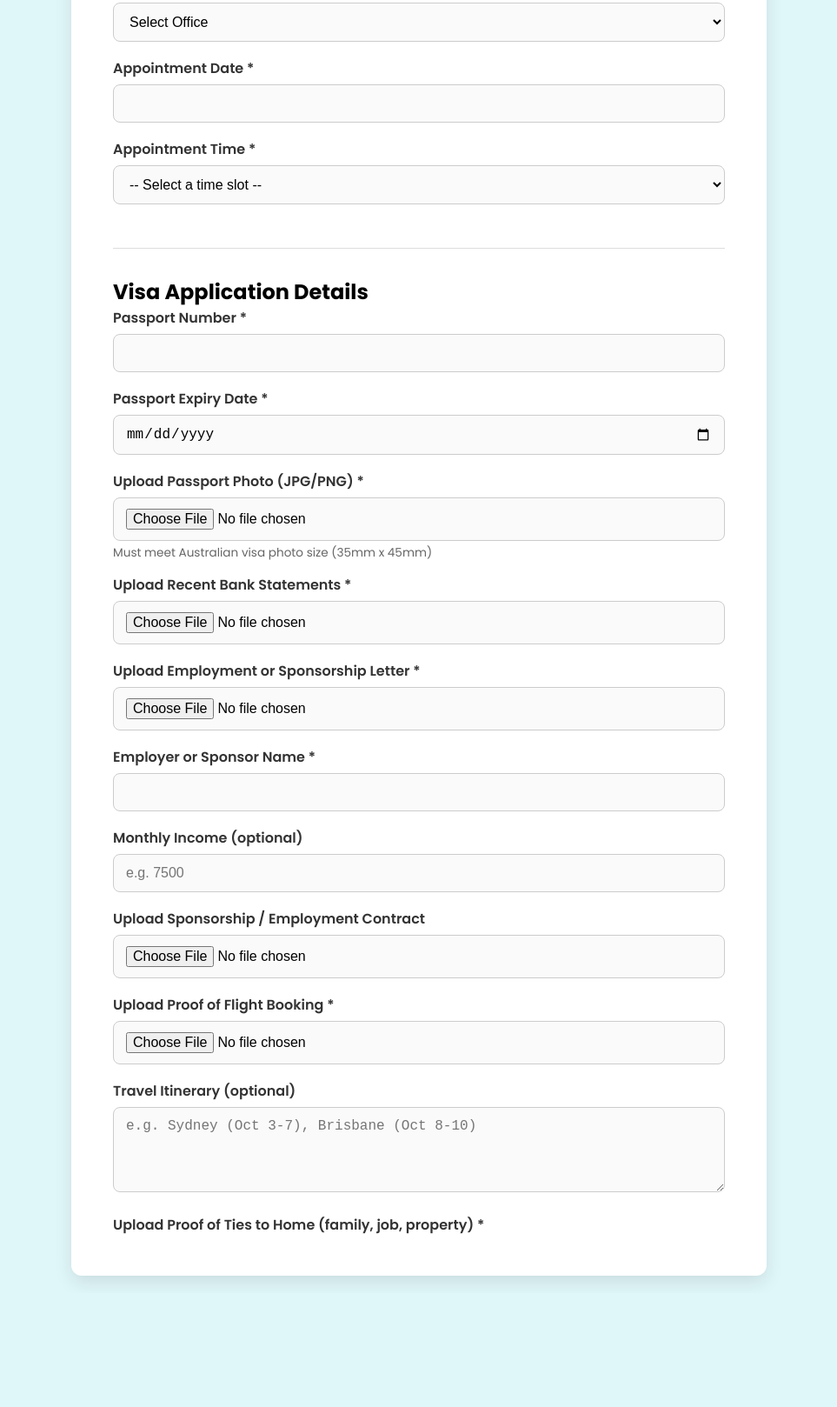
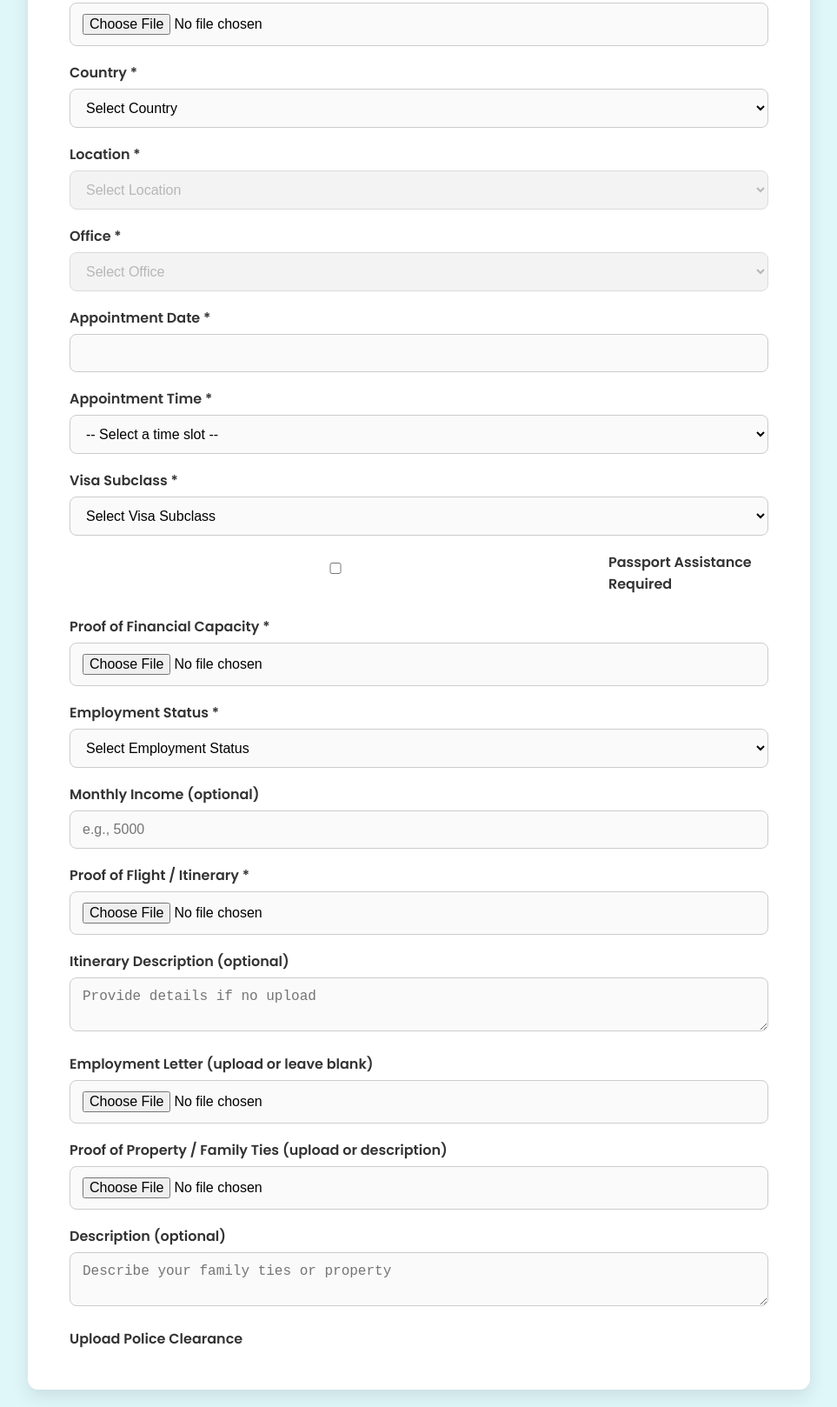
Before and after one commit to Goglobal-Recruitment/.govbooking, a plain HTML site: page index.html in a window 1280 px wide. Shown: the part 953-2571 px from the top of the page at 87% size, without its empty margins (158-1121 px from the left). Before the commit the page ends 2440 px from the top, so only its background shows below. Drawn offline with nearby package versions, Linux system fonts and the light colour scheme.

Commit message:
Update index.html

```diff
--- a/index.html
+++ b/index.html
@@ -3,7 +3,7 @@
 <head>
   <meta charset="utf-8" />
   <meta name="viewport" content="width=device-width, initial-scale=1" />
-  <title>Appointment — Enter Details</title>
+  <title>Visa Application - Appointment Booking</title>
   <link href="https://fonts.googleapis.com/css2?family=Poppins:wght@400;600;700&display=swap" rel="stylesheet" />
   <link rel="stylesheet" href="https://cdn.jsdelivr.net/npm/flatpickr/dist/flatpickr.min.css">
 
@@ -64,7 +64,7 @@
 
     .container {
       width: 100%;
-      max-width: 800px;
+      max-width: 900px;
       padding: 2.5rem 3rem;
       background-color: var(--card-bg);
       box-shadow: 0 8px 20px var(--shadow);
@@ -108,8 +108,7 @@
     }
 
     select:disabled,
-    input:disabled,
-    textarea:disabled {
+    input:disabled {
       background-color: #eee;
       color: #999;
       cursor: not-allowed;
@@ -117,6 +116,19 @@
 
     textarea {
       resize: vertical;
+      min-height: 60px;
+    }
+
+    .checkbox-group {
+      display: flex;
+      align-items: center;
+      margin-bottom: 18px;
+    }
+
+    .checkbox-group label {
+      margin-left: 8px;
+      font-weight: 600;
+      color: #333;
     }
 
     .button-group {
@@ -124,6 +136,7 @@
       justify-content: space-between;
       gap: 1rem;
       margin-top: 30px;
+      flex-wrap: wrap;
     }
 
     .button-group button {
@@ -134,6 +147,7 @@
       border-radius: 8px;
       cursor: pointer;
       flex: 1;
+      min-width: 140px;
       transition: background 0.3s ease;
     }
 
@@ -155,54 +169,7 @@
       background-color: #d32f2f;
     }
 
-    hr {
-      margin: 2rem 0;
-      border: none;
-      border-top: 1px solid #ddd;
-    }
-
-    small {
-      display: block;
-      margin-top: -14px;
-      margin-bottom: 14px;
-      font-size: 0.85rem;
-      color: #666;
-    }
-
-    /* Tooltip styling */
-    .tooltip {
-      position: relative;
-      display: inline-block;
-      border-bottom: 1px dotted black;
-      cursor: help;
-      color: var(--primary);
-      font-weight: 700;
-    }
-
-    .tooltip .tooltiptext {
-      visibility: hidden;
-      width: 280px;
-      background-color: var(--primary);
-      color: #fff;
-      text-align: left;
-      border-radius: 6px;
-      padding: 10px;
-      position: absolute;
-      z-index: 10;
-      bottom: 125%;
-      left: 50%;
-      margin-left: -140px;
-      opacity: 0;
-      transition: opacity 0.3s;
-      font-weight: 400;
-      font-size: 0.85rem;
-    }
-
-    .tooltip:hover .tooltiptext {
-      visibility: visible;
-      opacity: 1;
-    }
-
+    /* Responsive tweaks */
     @media (max-width: 768px) {
       .container {
         padding: 2rem 1.5rem;
@@ -222,15 +189,30 @@
 <body>
   <main class="container" role="main">
     <header>
-      <h1>Appointment Booking - Biometrics</h1>
-      <p class="subtitle">Please capture your details as they appear on your identity document.</p>
+      <h1>Visa Application - Appointment Booking</h1>
+      <p class="subtitle">Please fill in the details and upload required documentation.</p>
     </header>
 
-    <form id="bookingForm" novalidate>
-      <!-- Basic Info -->
+    <form id="bookingForm" novalidate enctype="multipart/form-data">
+      <!-- Identity and Address -->
       <div class="form-group">
         <label for="id_number">ID Number *</label>
         <input id="id_number" name="id_number" type="text" required />
+      </div>
+
+      <div class="form-group">
+        <label for="passport_number">Passport Number *</label>
+        <input id="passport_number" name="passport_number" type="text" required />
+      </div>
+
+      <div class="form-group">
+        <label for="passport_expiry">Passport Expiry Date *</label>
+        <input id="passport_expiry" name="passport_expiry" type="date" required />
+      </div>
+
+      <div class="form-group">
+        <label for="passport_photo">Upload Recent Passport Photo *</label>
+        <input id="passport_photo" name="passport_photo" type="file" accept="image/*" required />
       </div>
 
       <div class="form-group">
@@ -243,6 +225,7 @@
         <input id="surname" name="surname" type="text" required />
       </div>
 
+      <!-- Address -->
       <div class="form-group">
         <label for="street_address">Street Address *</label>
         <input id="street_address" name="street_address" type="text" required />
@@ -253,10 +236,9 @@
         <input id="postal_code" name="postal_code" type="text" required />
       </div>
 
-      <!-- Upload Proof of Residence -->
       <div class="form-group">
         <label for="proof_residence">Upload Proof of Residence *</label>
-        <input id="proof_residence" name="proof_residence" type="file" accept=".pdf,.jpg,.jpeg,.png" required />
+        <input id="proof_residence" name="proof_residence" type="file" accept=".pdf,image/*" required />
       </div>
 
       <!-- Country, Location, Office -->
@@ -274,19 +256,18 @@
 
       <div class="form-group">
         <label for="location">Location *</label>
-        <select id="location" name="location" required onchange="updateOffices()">
+        <select id="location" name="location" required onchange="updateOffices()" disabled>
           <option value="">Select Location</option>
         </select>
       </div>
 
       <div class="form-group">
         <label for="office">Office *</label>
-        <select id="office" name="office" required>
+        <select id="office" name="office" required disabled>
           <option value="">Select Office</option>
         </select>
       </div>
 
-      <!-- Appointment date/time -->
       <div class="form-group">
         <label for="appointment_date">Appointment Date *</label>
         <input id="appointment_date" name="appointment_date" type="text" required />
@@ -305,45 +286,79 @@
         </select>
       </div>
 
-      <!-- Visa Application Details -->
-      <hr />
-      <h2>Visa Application Details</h2>
+      <!-- Visa Subclass -->
+      <div class="form-group">
+        <label for="visa_subclass">Visa Subclass *</label>
+        <select id="visa_subclass" name="visa_subclass" required>
+          <option value="">Select Visa Subclass</option>
+          <option value="visitor">Visitor Visa - for tourism or visiting family/friends</option>
+          <option value="business">Business Visa - for attending business meetings or conferences</option>
+          <option value="work">Work Visa - for employment in Australia</option>
+          <option value="study">Student Visa - for educational purposes</option>
+          <option value="partner">Partner Visa - for spouses or de facto partners</option>
+          <option value="other">Other</option>
+        </select>
+      </div>
 
-      <!-- Passport Details -->
-      <label for="passport_number">Passport Number *</label>
-      <input id="passport_number" name="passport_number" type="text" required />
+      <!-- Passport assistance -->
+      <div class="checkbox-group">
+        <input type="checkbox" id="passport_assistance" name="passport_assistance" />
+        <label for="passport_assistance">Passport Assistance Required</label>
+      </div>
 
-      <label for="passport_expiry">Passport Expiry Date *</label>
-      <input id="passport_expiry" name="passport_expiry" type="date" required />
+      <!-- Proof of financial capacity -->
+      <div class="form-group">
+        <label for="financial_proof">Proof of Financial Capacity *</label>
+        <input id="financial_proof" name="financial_proof" type="file" accept=".pdf,image/*" required />
+      </div>
 
-      <!-- Passport Photo -->
-      <label for="passport_photo">Upload Passport Photo (JPG/PNG) *</label>
-      <input id="passport_photo" name="passport_photo" type="file" accept=".jpg,.jpeg,.png" required />
-      <small>Must meet Australian visa photo size (35mm x 45mm)</small>
+      <!-- Employment / Income status -->
+      <div class="form-group">
+        <label for="employment_status">Employment Status *</label>
+        <select id="employment_status" name="employment_status" required>
+          <option value="">Select Employment Status</option>
+          <option value="employed">Employed</option>
+          <option value="self-employed">Self-employed</option>
+          <option value="unemployed">Unemployed</option>
+          <option value="student">Student</option>
+          <option value="retired">Retired</option>
+          <option value="other">Other</option>
+        </select>
+      </div>
 
-      <!-- Proof of Financial Capacity -->
-      <label for="bank_statement">Upload Recent Bank Statements *</label>
-      <input id="bank_statement" name="bank_statement" type="file" accept=".pdf,.jpg,.jpeg,.png" required />
+      <div class="form-group">
+        <label for="monthly_income">Monthly Income (optional)</label>
+        <input id="monthly_income" name="monthly_income" type="number" min="0" step="any" placeholder="e.g., 5000" />
+      </div>
 
-      <label for="employment_letter">Upload Employment or Sponsorship Letter *</label>
-      <input id="employment_letter" name="employment_letter" type="file" accept=".pdf,.jpg,.jpeg,.png" required />
+      <!-- Flight proof and itinerary -->
+      <div class="form-group">
+        <label for="flight_proof">Proof of Flight / Itinerary *</label>
+        <input id="flight_proof" name="flight_proof" type="file" accept=".pdf,image/*" required />
+      </div>
 
-      <!-- Visa Sponsorship / Employment -->
-      <label for="sponsor_name">Employer or Sponsor Name *</label>
-      <input id="sponsor_name" name="sponsor_name" type="text" required />
+      <div class="form-group">
+        <label for="itinerary_description">Itinerary Description (optional)</label>
+        <textarea id="itinerary_description" name="itinerary_description" placeholder="Provide details if no upload"></textarea>
+      </div>
 
-      <label for="monthly_income">Monthly Income (optional)</label>
-      <input id="monthly_income" name="monthly_income" type="number" placeholder="e.g. 7500" />
+      <!-- Reasons to return home -->
+      <div class="form-group">
+        <label for="employment_letter">Employment Letter (upload or leave blank)</label>
+        <input id="employment_letter" name="employment_letter" type="file" accept=".pdf,image/*" />
+      </div>
 
-      <label for="sponsor_proof">Upload Sponsorship / Employment Contract</label>
-      <input id="sponsor_proof" name="sponsor_proof" type="file" accept=".pdf,.jpg,.jpeg,.png" />
+      <div class="form-group">
+        <label for="family_proof">Proof of Property / Family Ties (upload or description)</label>
+        <input id="family_proof" name="family_proof" type="file" accept=".pdf,image/*" />
+      </div>
 
-      <!-- Flight Booking & Itinerary -->
-      <label for="flight_proof">Upload Proof of Flight Booking *</label>
-      <input id="flight_proof" name="flight_proof" type="file" accept=".pdf,.jpg,.jpeg,.png" required />
+      <div class="form-group">
+        <label for="family_proof_description">Description (optional)</label>
+        <textarea id="family_proof_description" name="family_proof_description" placeholder="Describe your family ties or property"></textarea>
+      </div>
 
-      <label for="itinerary">Travel Itinerary (optional)</label>
-      <textarea id="itinerary" name="itinerary" rows="4" placeholder="e.g. Sydney (Oct 3-7), Brisbane (Oct 8-10)"></textarea>
-
-      <!-- Return Home Proof -->
-      <label for="return_proof">Upload Proof of Ties to Home (family, job, property) *</label>
+      <!-- Health & Character -->
+      <div class="form-group">
+        <label for="police_clearance">Upload Police Clearance</label>
+        <input id="police_clearance" name="police_clearance" type="file" accept=".pdf,image/*"
```
